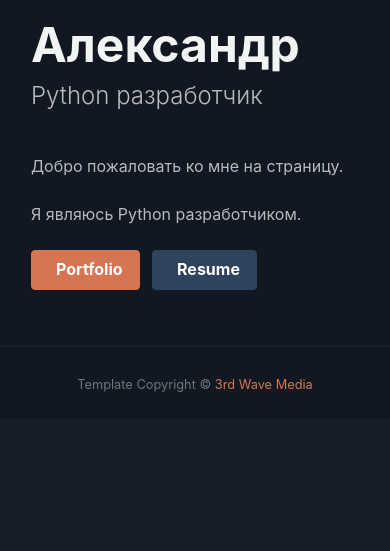
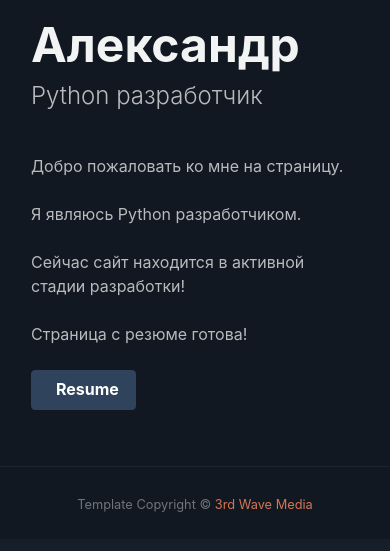
Before and after one commit to Hazzari/MySite.v2, a Django app: page / in a window 390 px wide. Shown: the part 72-623 px from the top of the page. Run offline with Django 3.2, Linux system fonts and the light colour scheme; parts of the project's set-up code (start-up, migrations or seed data) failed here and were passed over; some libraries are stand-ins or nearby versions.

Commit message:
style: Отключил кнопку портфолио

```diff
--- a/home_page/templates/home_page/inc/about/_about.html
+++ b/home_page/templates/home_page/inc/about/_about.html
@@ -10,16 +10,20 @@
                         Добро пожаловать ко мне на страницу.
 
                         Я являюсь Python разработчиком.
+
+                        Сейчас сайт находится в активной стадии разработки!
+
+                        Страница с резюме готова!
                     </p>
 
                 </div><!--//bio-->
                 <div class="mb-4">
-                    <a class="btn btn-primary mr-2 mb-3" href="portfolio.html"><i
-                            class="fas fa-arrow-alt-circle-right mr-2"></i><span
-                            class="d-none d-md-inline">View</span> Portfolio</a>
-                    <a class="btn btn-secondary mb-3" href="resume.html"><i
-                            class="fas fa-file-alt mr-2"></i><span
-                            class="d-none d-md-inline">View</span> Resume</a>
+{#                    <a class="btn btn-primary mr-2 mb-3" href="#">#}
+{#                        <i class="fas fa-arrow-alt-circle-right mr-2"></i>#}
+{#                        <span class="d-none d-md-inline">View</span> Portfolio</a>#}
+                    <a class="btn btn-secondary mb-3" href="{% url 'home_page:resume' %}">
+                        <i class="fas fa-file-alt mr-2"></i>
+                        <span class="d-none d-md-inline">View</span> Resume</a>
                 </div>
             </div><!--//media-body-->
             <!-- <img class="profile-image mb-3 mb-lg-0 ml-lg-5 mr-md-0" src="https://itwebservices.it/firma/avatar.png" alt=""> -->
```
